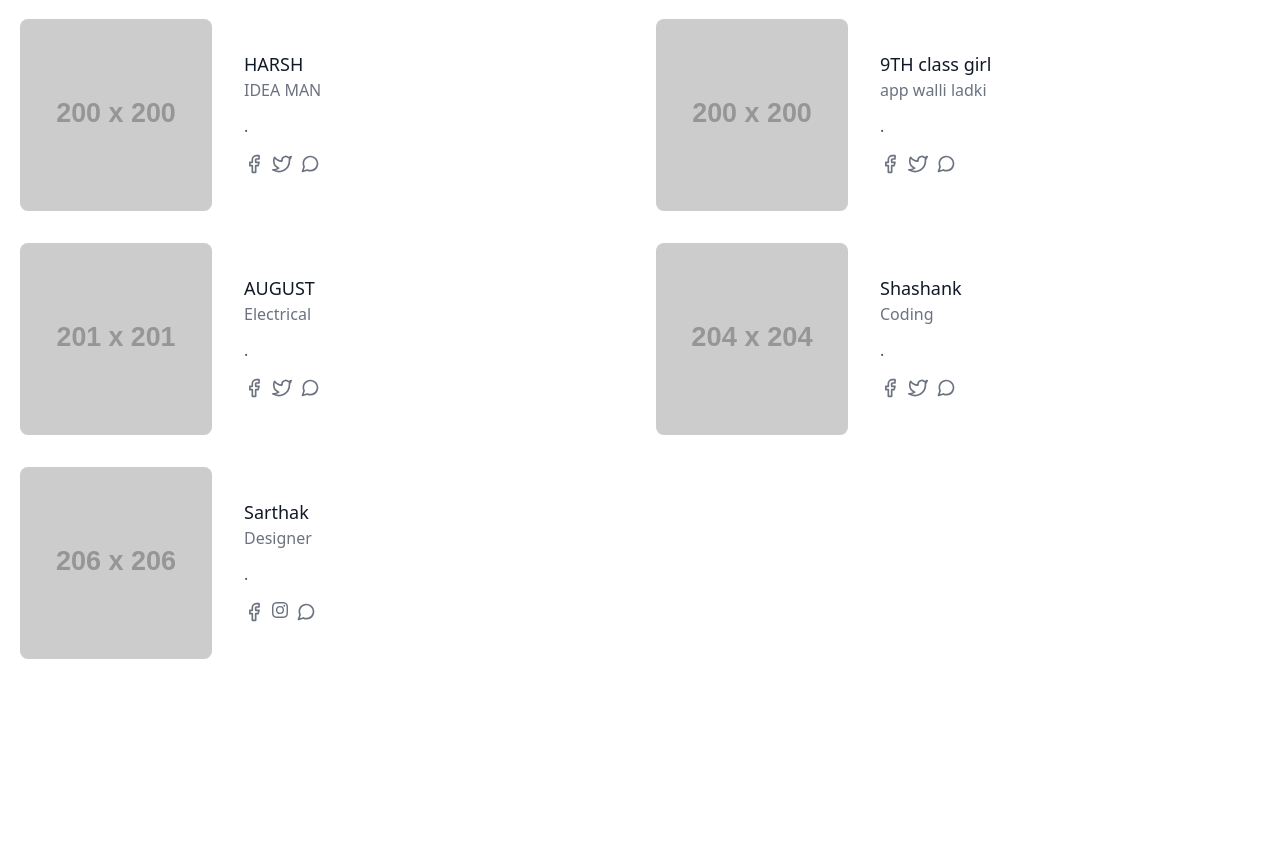
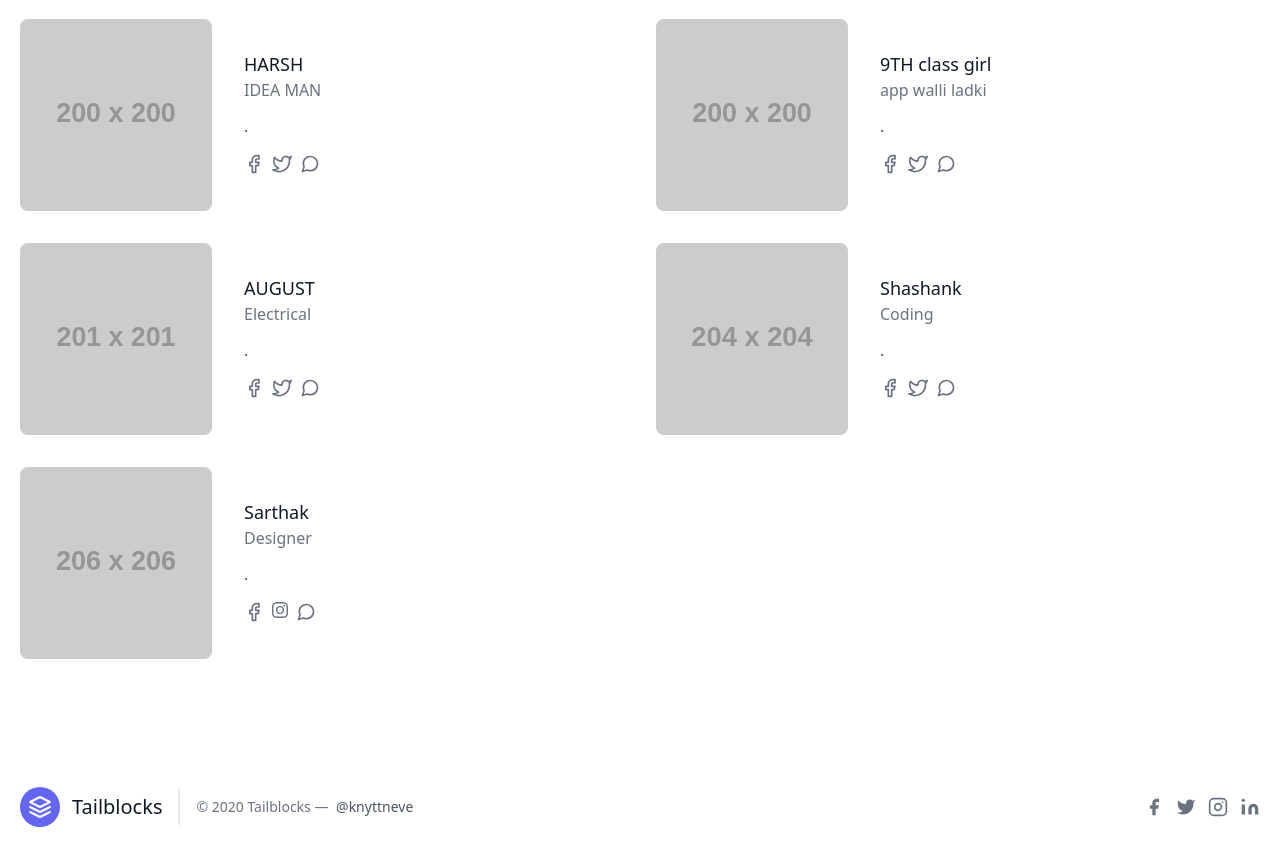
Before and after one commit to ProfessionalRetard67/smartcity, a plain HTML site: page index.html in a window 1280 px wide. Shown: the part 1659-2518 px from the top of the page. Before the commit the page ends 2414 px from the top, so only its background shows below. Drawn offline with nearby package versions, Linux system fonts and the light colour scheme; placeholder pictures from the web are drawn by us.

Commit message:
Update index.html

```diff
--- a/index.html
+++ b/index.html
@@ -278,5 +278,43 @@
       </div>
     </div>
   </section>
+
+  <footer class="text-gray-600 body-font">
+  <div class="container px-5 py-8 mx-auto flex items-center sm:flex-row flex-col">
+    <a class="flex title-font font-medium items-center md:justify-start justify-center text-gray-900">
+      <svg xmlns="http://www.w3.org/2000/svg" fill="none" stroke="currentColor" stroke-linecap="round" stroke-linejoin="round" stroke-width="2" class="w-10 h-10 text-white p-2 bg-indigo-500 rounded-full" viewBox="0 0 24 24">
+        <path d="M12 2L2 7l10 5 10-5-10-5zM2 17l10 5 10-5M2 12l10 5 10-5"></path>
+      </svg>
+      <span class="ml-3 text-xl">Tailblocks</span>
+    </a>
+    <p class="text-sm text-gray-500 sm:ml-4 sm:pl-4 sm:border-l-2 sm:border-gray-200 sm:py-2 sm:mt-0 mt-4">© 2020 Tailblocks —
+      <a href="https://twitter.com/knyttneve" class="text-gray-600 ml-1" rel="noopener noreferrer" target="_blank">@knyttneve</a>
+    </p>
+    <span class="inline-flex sm:ml-auto sm:mt-0 mt-4 justify-center sm:justify-start">
+      <a class="text-gray-500">
+        <svg fill="currentColor" stroke-linecap="round" stroke-linejoin="round" stroke-width="2" class="w-5 h-5" viewBox="0 0 24 24">
+          <path d="M18 2h-3a5 5 0 00-5 5v3H7v4h3v8h4v-8h3l1-4h-4V7a1 1 0 011-1h3z"></path>
+        </svg>
+      </a>
+      <a class="ml-3 text-gray-500">
+        <svg fill="currentColor" stroke-linecap="round" stroke-linejoin="round" stroke-width="2" class="w-5 h-5" viewBox="0 0 24 24">
+          <path d="M23 3a10.9 10.9 0 01-3.14 1.53 4.48 4.48 0 00-7.86 3v1A10.66 10.66 0 013 4s-4 9 5 13a11.64 11.64 0 01-7 2c9 5 20 0 20-11.5a4.5 4.5 0 00-.08-.83A7.72 7.72 0 0023 3z"></path>
+        </svg>
+      </a>
+      <a class="ml-3 text-gray-500">
+        <svg fill="none" stroke="currentColor" stroke-linecap="round" stroke-linejoin="round" stroke-width="2" class="w-5 h-5" viewBox="0 0 24 24">
+          <rect width="20" height="20" x="2" y="2" rx="5" ry="5"></rect>
+          <path d="M16 11.37A4 4 0 1112.63 8 4 4 0 0116 11.37zm1.5-4.87h.01"></path>
+        </svg>
+      </a>
+      <a class="ml-3 text-gray-500">
+        <svg fill="currentColor" stroke="currentColor" stroke-linecap="round" stroke-linejoin="round" stroke-width="0" class="w-5 h-5" viewBox="0 0 24 24">
+          <path stroke="none" d="M16 8a6 6 0 016 6v7h-4v-7a2 2 0 00-2-2 2 2 0 00-2 2v7h-4v-7a6 6 0 016-6zM2 9h4v12H2z"></path>
+          <circle cx="4" cy="4" r="2" stroke="none"></circle>
+        </svg>
+      </a>
+    </span>
+  </div>
+</footer>
 </body>
 </html>
```
